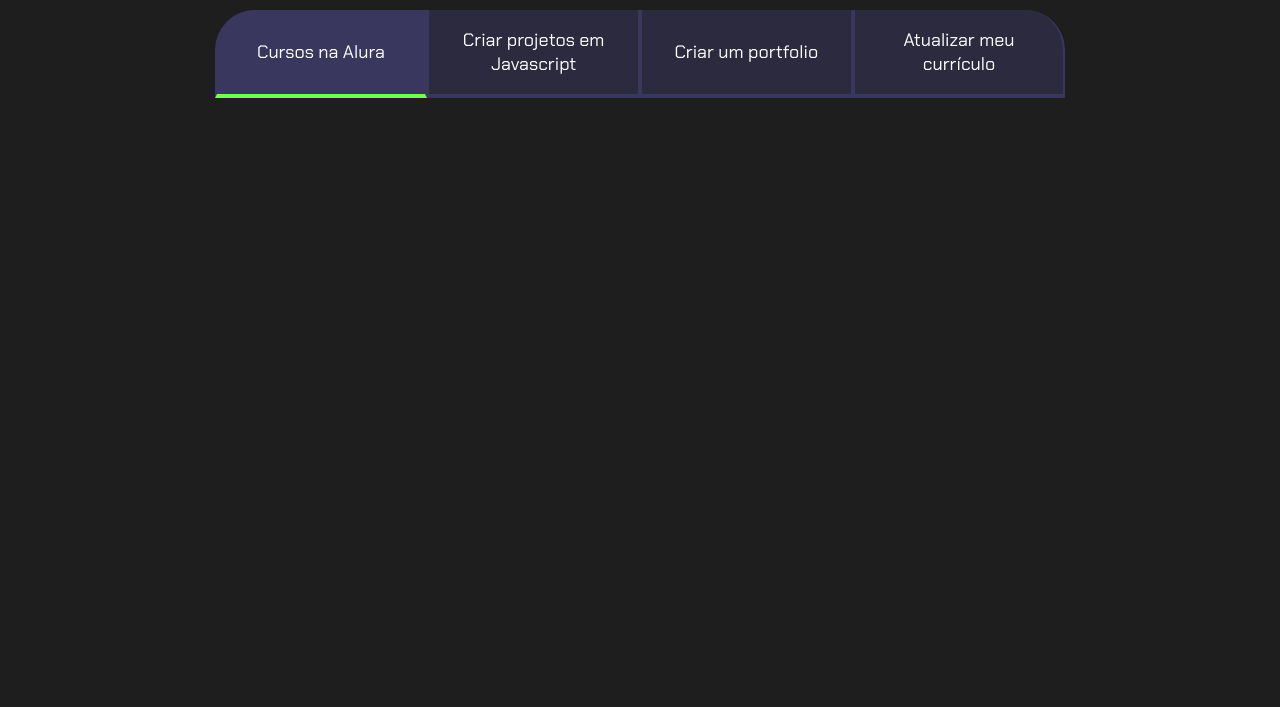
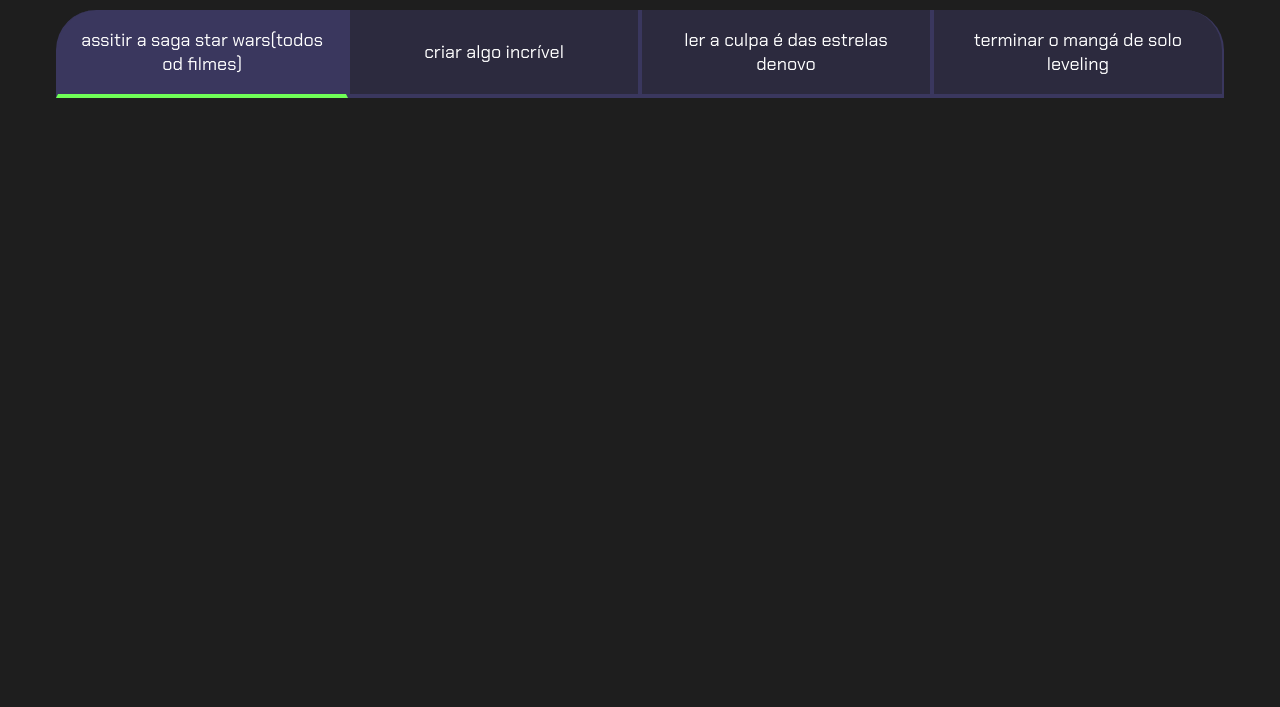
Before and after one commit to hendric122/projeto1trimestre, a plain HTML site: page index.html in a window 1280 px wide. Shown: the part 93-800 px from the top of the page. Drawn offline with Linux system fonts and the light colour scheme.

Commit message:
tentativa1

```diff
--- a/index.html
+++ b/index.html
@@ -12,10 +12,10 @@
     <section class="conteudo-principal">
         <h2 class="titulo-principal">Meus Objetivos do ano<span>_</span></h2>
         <div class="botoes">
-            <button class="botao ativo">Cursos na Alura</button>
-            <button class="botao">Criar projetos em Javascript</button>
-            <button class="botao">Criar um portfolio</button>
-            <button class="botao">Atualizar meu currículo</button>
+            <button class="botao ativo">assitir a saga star wars(todos od filmes) </button>
+            <button class="botao">criar algo incrível</button>
+            <button class="botao">ler a culpa é das estrelas denovo</button>
+            <button class="botao">terminar o mangá de solo leveling</button>
         </div>
     </section>
     <script src="main.js"></script>
```
